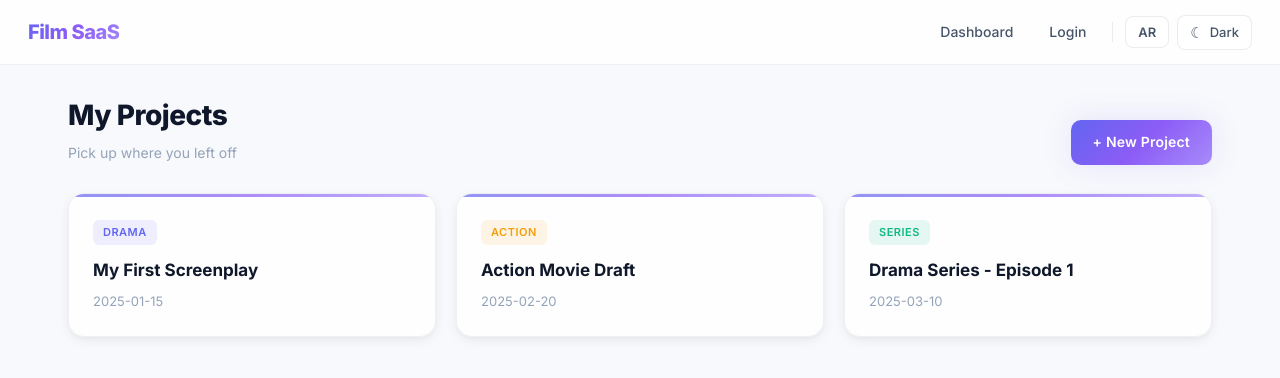
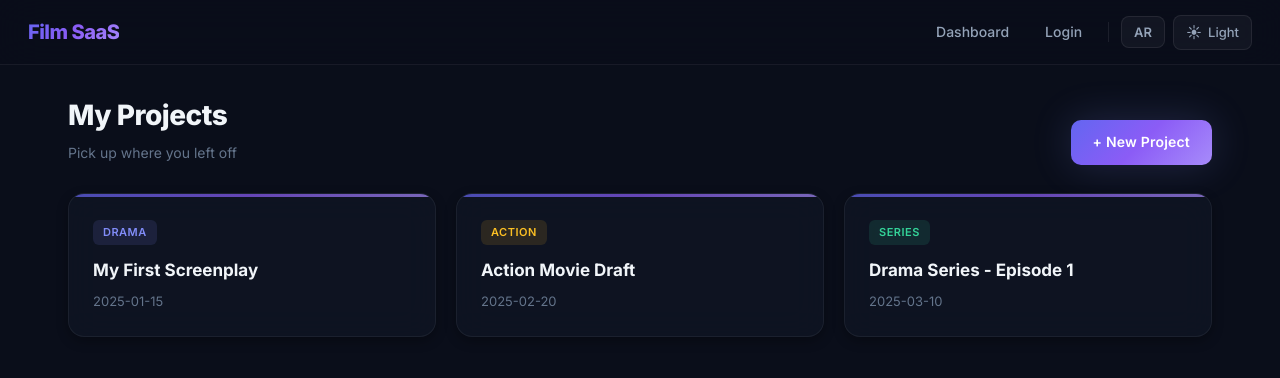
Before and after one commit to VuesFilms/SaaS, a React (Vite) app in the folder packages/web/: page / in a window 1280 px wide. Shown: the top 378 px of the page. Built offline with nearby package versions, Linux system fonts and the light colour scheme.

Commit message:
Default to dark mode on initial load
https://claude.ai/code/session_01CoEnCJFxmUdUx8ej4gsB6j

```diff
--- a/packages/web/index.html
+++ b/packages/web/index.html
@@ -1,5 +1,5 @@
 <!doctype html>
-<html lang="en">
+<html lang="en" data-theme="dark">
   <head>
     <meta charset="UTF-8" />
     <meta name="viewport" content="width=device-width, initial-scale=1.0" />
--- a/packages/web/src/contexts/ThemeContext.tsx
+++ b/packages/web/src/contexts/ThemeContext.tsx
@@ -23,7 +23,7 @@ function getInitialTheme(): Theme {
       return stored;
     }
   }
-  return "light";
+  return "dark";
 }
 
 export function ThemeProvider({ children }: { children: ReactNode }) {
```
